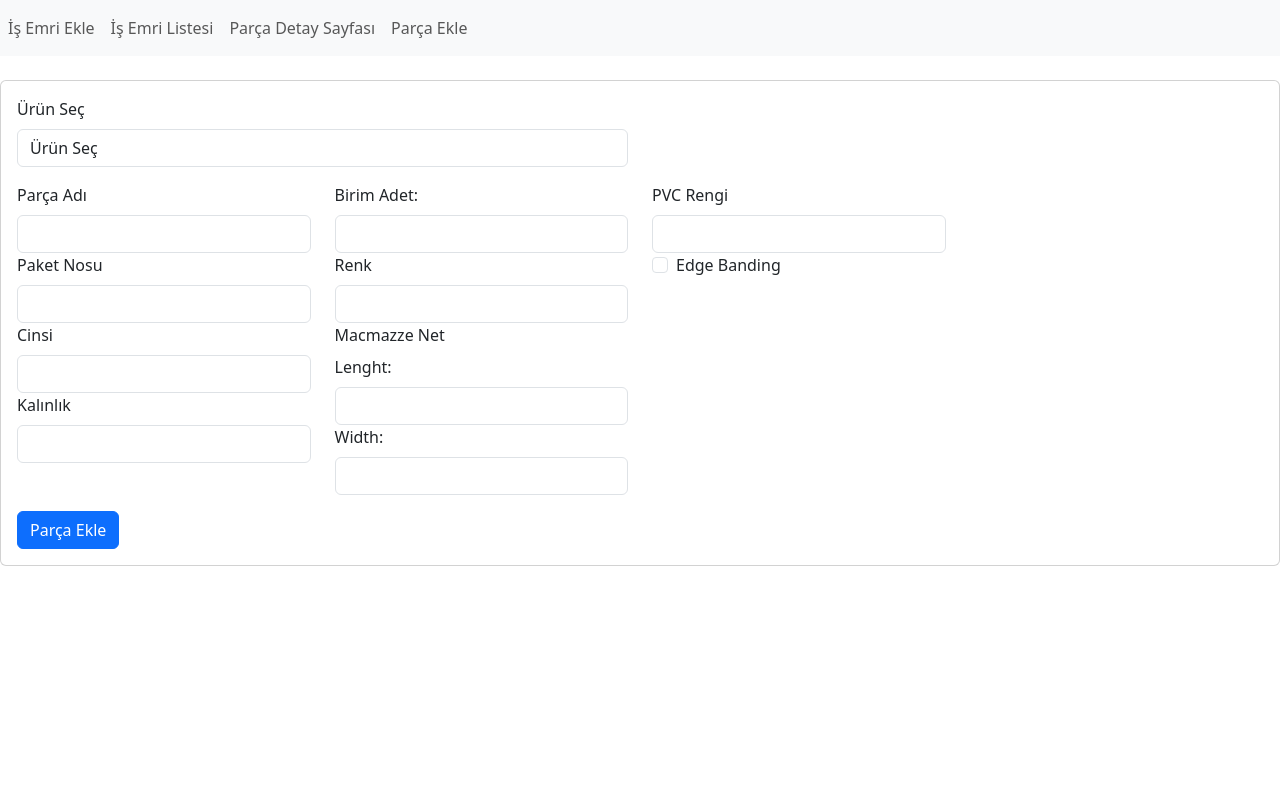
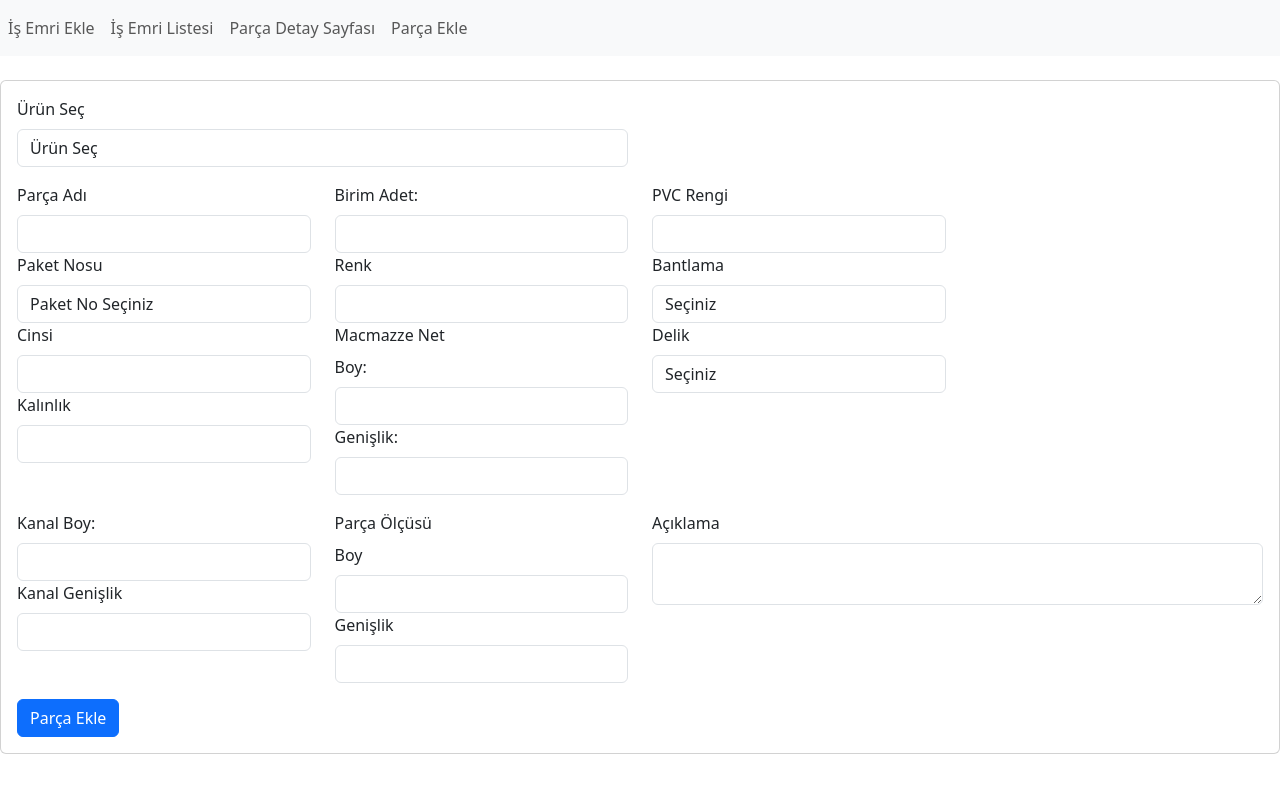
Before and after one commit to mertugrulfrontenddev/manage-works-furniture, a React (Create React App) app: page /partadd in a window 1280 px wide. Shown: the top 792 px of the page. Built offline with nearby package versions, Linux system fonts and the light colour scheme.

Commit message:
added-some-form-control

```diff
--- a/src/components/PartAdd.jsx
+++ b/src/components/PartAdd.jsx
@@ -10,7 +10,7 @@ const AddPartForm = () => {
     productCode: "",
     productName: "",
     partName: "",
-    paketNo: "",
+    paketNo: "", // Now this is a select field
     cinsi: "",
     thickness: "",
     unitCount: "",
@@ -21,8 +21,8 @@ const AddPartForm = () => {
       macmazzeWidth: "",
     },
     pvcColor: "",
-    edgeBanding: { eBanding: false },
-    drilling: { sevenKafa: false },
+    edgeBanding: "", // Now this will store "K Bandlama", "B Bandlama", or "E Kenar"
+    drilling: "", // Directly select drilling type (7kafa, Nanxing 1, Nanxing 2, Uniteam)
     channel: { length: "", width: "" },
     partSize: { length: "", width: "" },
     notes: "",
@@ -77,8 +77,8 @@ const AddPartForm = () => {
         materialColor: "",
         macmazzeNet: { macmazzeLenght: "", macmazzeWidth: "" },
         pvcColor: "",
-        edgeBanding: { eBanding: false },
-        drilling: { sevenKafa: false },
+        edgeBanding: "",
+        drilling: "", // Reset the drilling field as well
         channel: { length: "", width: "" },
         partSize: { length: "", width: "" },
         notes: "",
@@ -127,11 +127,24 @@ const AddPartForm = () => {
             <Form.Group>
               <Form.Label>Paket Nosu</Form.Label>
               <Form.Control
-                type="text"
+                as="select"
                 name="paketNo"
                 value={part.paketNo}
                 onChange={handleChange}
-              />
+                required
+              >
+                <option value="">Paket No Seçiniz</option>
+                <option value="1/1">1/1</option>
+                <option value="3/1">3/1</option>
+                <option value="3/2">3/2</option>
+                <option value="4/1">4/1</option>
+                <option value="4/2">4/2</option>
+                <option value="4/3">4/3</option>
+                <option value="5/1">5/1</option>
+                <option value="5/2">5/2</option>
+                <option value="5/3">5/3</option>
+                <option value="5/4">5/4</option>
+              </Form.Control>
             </Form.Group>
             <Form.Group>
               <Form.Label>Cinsi</Form.Label>
@@ -175,14 +188,14 @@ const AddPartForm = () => {
             <Form.Group>
               <Form.Label>Macmazze Net</Form.Label>
               <br />
-              <Form.Label>Lenght:</Form.Label>
+              <Form.Label>Boy:</Form.Label>
               <Form.Control
                 type="text"
                 name="macmazzeLenght"
                 value={part.macmazzeNet.macmazzeLenght}
                 onChange={(e) => handleNestedChange(e, "macmazzeNet")}
               />
-              <Form.Label>Width:</Form.Label>
+              <Form.Label>Genişlik:</Form.Label>
               <Form.Control
                 type="text"
                 name="macmazzeWidth"
@@ -202,17 +215,86 @@ const AddPartForm = () => {
               />
             </Form.Group>
             <Form.Group>
-              <Form.Check
-                type="checkbox"
-                label="Edge Banding"
-                name="eBanding"
-                checked={part.edgeBanding.eBanding}
-                onChange={(e) =>
-                  setPart((prev) => ({
-                    ...prev,
-                    edgeBanding: { eBanding: e.target.checked },
-                  }))
-                }
+              <Form.Label>Bantlama</Form.Label>
+              <Form.Control
+                as="select"
+                name="edgeBanding"
+                value={part.edgeBanding}
+                onChange={handleChange}
+              >
+                <option value="">Seçiniz</option>
+                <option value="K Bandlama">K Bandlama</option>
+                <option value="B Bandlama">B Bandlama</option>
+                <option value="E Kenar">E Kenar</option>
+              </Form.Control>
+            </Form.Group>
+            <Form.Group>
+              <Form.Label>Delik</Form.Label>
+              <Form.Control
+                as="select"
+                name="drilling"
+                value={part.drilling}
+                onChange={handleChange}
+              >
+                <option value="">Seçiniz</option>
+                <option value="7kafa">7kafa</option>
+                <option value="Nanxing 1">Nanxing 1</option>
+                <option value="Nanxing 2">Nanxing 2</option>
+                <option value="Uniteam">Uniteam</option>
+              </Form.Control>
+            </Form.Group>
+          </Col>
+        </Row>
+        <Row className="mt-3">
+          <Col md={3}>
+            <Form.Group>
+              <Form.Label>Kanal Boy:</Form.Label>
+              <Form.Control
+                type="text"
+                name="length"
+                value={part.channel.length}
+                onChange={(e) => handleNestedChange(e, "channel")}
+              />
+            </Form.Group>
+            <Form.Group>
+              <Form.Label>Kanal Genişlik</Form.Label>
+              <Form.Control
+                type="text"
+                name="width"
+                value={part.channel.width}
+                onChange={(e) => handleNestedChange(e, "channel")}
+              />
+            </Form.Group>
+          </Col>
+          <Col md={3}>
+            <Form.Group>
+              <Form.Label> Parça Ölçüsü</Form.Label> <br />
+              <Form.Label> Boy</Form.Label>
+              <Form.Control
+                type="text"
+                name="length"
+                value={part.partSize.length}
+                onChange={(e) => handleNestedChange(e, "partSize")}
+              />
+            </Form.Group>
+            <Form.Group>
+              <Form.Label>Genişlik</Form.Label>
+              <Form.Control
+                type="text"
+                name="width"
+                value={part.partSize.width}
+                onChange={(e) => handleNestedChange(e, "partSize")}
+              />
+            </Form.Group>
+          </Col>
+          <Col md={6}>
+            <Form.Group>
+              <Form.Label>Açıklama</Form.Label>
+              <Form.Control
+                as="textarea"
+                name="notes"
+                value={part.notes}
+                onChange={handleChange}
               />
             </Form.Group>
           </Col>
--- a/src/components/PartDetails.jsx
+++ b/src/components/PartDetails.jsx
@@ -48,7 +48,11 @@ function PartDetails() {
 
   return (
     <Container className="mt-4">
-      {myLots.map((lot) => (
+      {/* Check if there are no lots available */}
+      {myLots.length === 0 ? (
+        <p>Henüz iş emri yok</p> // Display message if no lots
+      ) : (
+        myLots.map((lot) => (
           <Card key={lot.lotNumber} className="mb-3 p-3">
             <Row>
               <Col md={3}>
@@ -98,11 +102,11 @@ function PartDetails() {
                           </p>
                           <p>
                             <strong>Edge Banding:</strong>{" "}
-                          {part.edgeBanding.eBanding ? "✔" : "✘"}
+                            {part.edgeBanding || "No Value"}
                           </p>
                           <p>
                             <strong>Delme:</strong>{" "}
-                          {part.drilling.sevenKafa ? "✔" : "✘"}
+                            {part.drilling || "No Value"}
                           </p>
                         </Col>
                         <Col md={3}>
@@ -111,8 +115,8 @@ function PartDetails() {
                             En: {part.channel.width}
                           </p>
                           <p>
-                          <strong>Parça Ölçüsü:</strong> {part.partSize.length}{" "}
-                          x {part.partSize.width}
+                            <strong>Parça Ölçüsü:</strong>{" "}
+                            {part.partSize.length} x {part.partSize.width}
                           </p>
                         </Col>
                         <Col md={3}>
@@ -130,7 +134,8 @@ function PartDetails() {
               </div>
             )}
           </Card>
-      ))}
+        ))
+      )}
     </Container>
   );
 }
```
Lines whose indentation alone changed are shown as unchanged.
